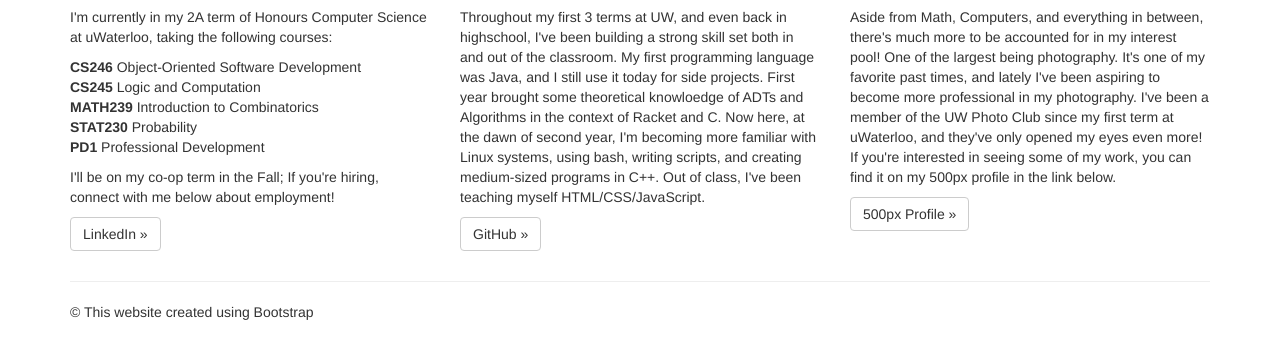
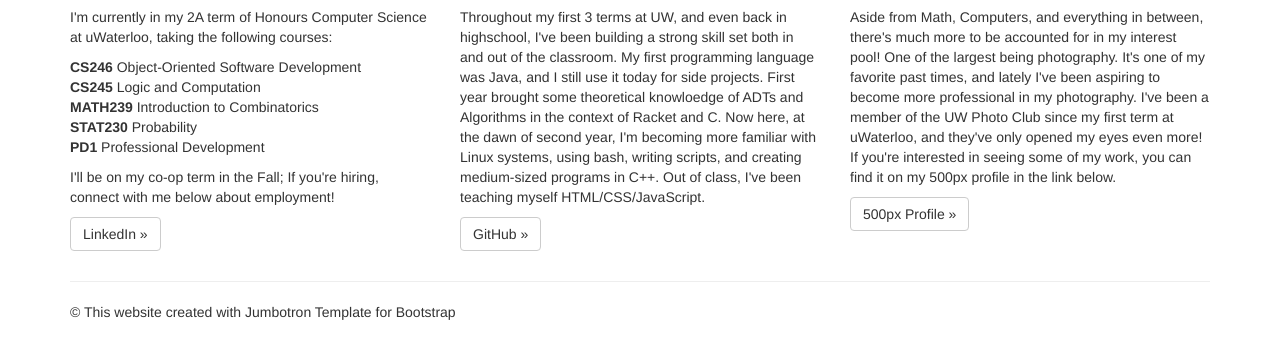
Before and after one commit to DanielHopper/DanielHopper.github.io, a plain HTML site: page index.html in a window 1280 px wide. Shown: the part 600-952 px from the top of the page. Drawn offline with nearby package versions, Linux system fonts and the light colour scheme.

Commit message:
Fixed title and footer

```diff
--- a/index.html
+++ b/index.html
@@ -8,7 +8,7 @@
     <meta name="author" content="">
     <link rel="shortcut icon" href="../../assets/ico/favicon.ico">
 
-    <title>Jumbotron Template for Bootstrap</title>
+    <title>Daniel Hopper</title>
 
     <!-- Bootstrap core CSS -->
     <link href="css/bootstrap.min.css" rel="stylesheet">
@@ -114,7 +114,7 @@
       <hr>
 
       <footer>
-        <p>&copy; This website created using Bootstrap</p>
+        <p>&copy; This website created with Jumbotron Template for Bootstrap</p>
       </footer>
     </div> <!-- /container -->
 
```
